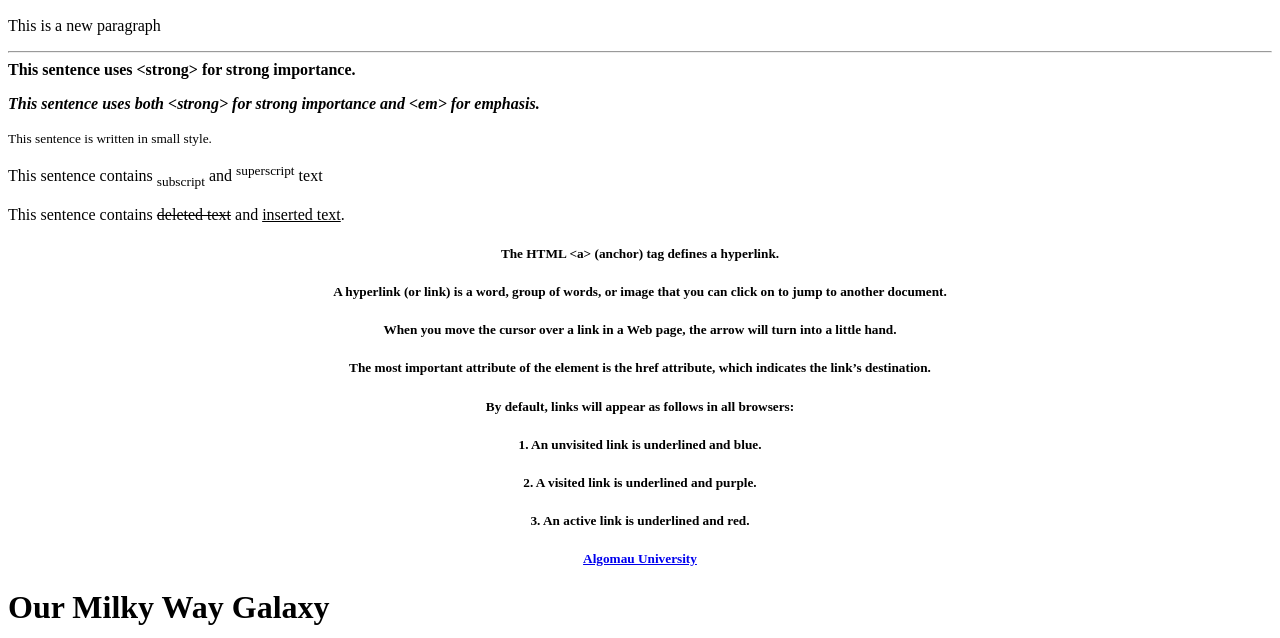
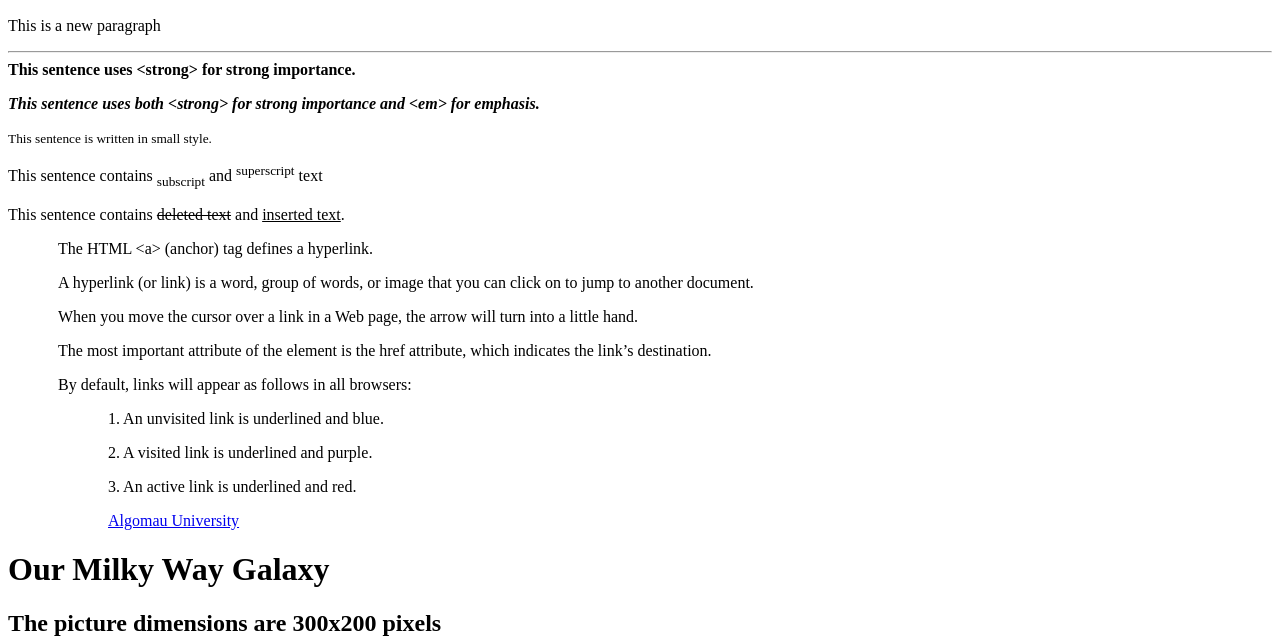
Before and after one commit to zpan19/Week3, a plain HTML site: page lab2.html in a window 1280 px wide. Shown: the part 168-806 px from the top of the page. Drawn offline with Linux system fonts and the light colour scheme.

Commit message:
second commit

```diff
--- a/lab2.html
+++ b/lab2.html
@@ -23,22 +23,29 @@
 <style>
   h5 {text-align: center;}
   div.a { text-indent: 50px; }
-
+  div.b { text-indent: 100px; }
 </style>
 
-<h5>The HTML &lt;a&gt; (anchor) tag defines a hyperlink.</h5>
- <h5> A hyperlink (or link) is a word, group of words, or image that you can  click on to jump to another document.</h5>
- <h5> When you move the cursor over a link in a Web page, the arrow will turn into a little hand.</h5>
-  <h5>The most important attribute of the <a> element is the href attribute, which indicates the link’s destination.</h5>
-  <h5 >By default, links will appear as follows in all browsers:</h5>
+<div class="a">
+  <p>The HTML &lt;a&gt; (anchor) tag defines a hyperlink.</p>
+  <p> A hyperlink (or link) is a word, group of words, or image that you can  click on to jump to another document.</p>
+ <p> When you move the cursor over a link in a Web page, the arrow will turn into a little hand.</p>
+  <p>The most important attribute of the <a> element is the href attribute, which indicates the link’s destination.</p>
+  <p >By default, links will appear as follows in all browsers:</h5>
+</div>
 
-        <h5> 1. An unvisited link is underlined and blue.</h5>
-        <h5>2. A visited link is underlined and purple.</h5>
-        <h5> 3. An active link is underlined and red.</h5>
-        <h5><a href="https://algomau.ca">Algomau University</a></h5>
+
+<div class="b">
+        <p> 1. An unvisited link is underlined and blue.</p>
+        <p>2. A visited link is underlined and purple.</p>
+        <p> 3. An active link is underlined and red.</p>
+        <p><a href="https://algomau.ca">Algomau University</a></p>
+
+      </div>
 
         <h1>Our Milky Way Galaxy</h1>
         <h2>The picture dimensions are 300x200 pixels</h2>
+
 
 
         <picture>
@@ -65,12 +72,13 @@
           <p>&lt;dt&gt; defines the item in the list. (indent this by 50px)</p>
           <p>&lt;dd&gt; describes the item in the list. (indent this by 50px)</p>
           <p>For example: (indent this by 50px)</p>
-        </div>
+
 
         <dl>
           <dt><b>HTML</b></dt>
           <dd>- Hypertext Markup Language</dd>
         </dl>
+      </div>
 
 
 
@@ -97,6 +105,8 @@
     <td>column 4</td>
   </tr>
 </table>
+
+<p></p>
 <a href="#top">Go to top</a>
 
 
```
